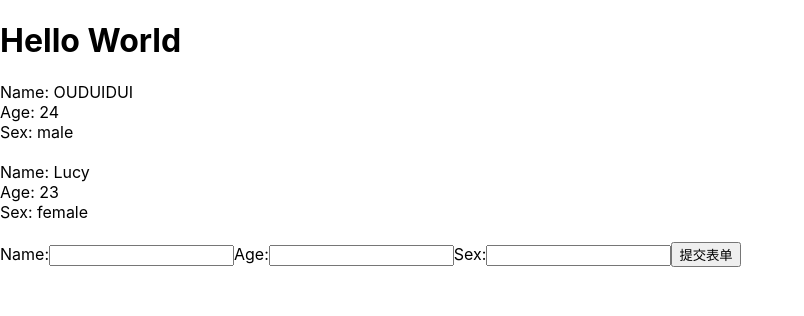
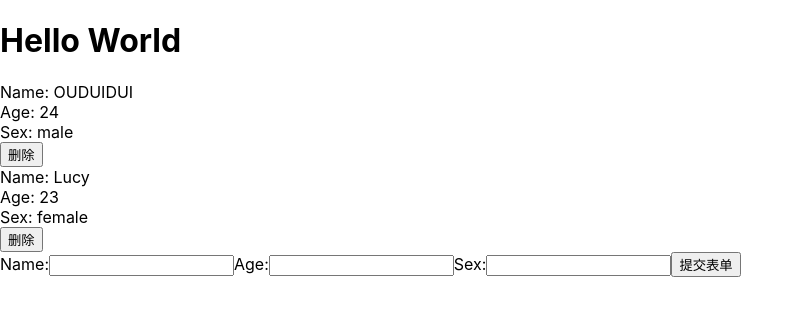
Before and after one commit to OUDUIDUI/react_redux_study, a React (Create React App) app: page / in a window 1280 px wide. Shown: the top 316 px of the page, without its empty margins (0-804 px from the left). Built offline with nearby package versions, Linux system fonts and the light colour scheme.

Commit message:
lesson10_more

```diff
--- a/src/App.js
+++ b/src/App.js
@@ -9,9 +9,19 @@ class App extends Component{
             {id: 2, name: 'Lucy', age: '23', sex: 'female'}
         ]
     };
+    // 增加
     addContact = (contact) => {
-        contact.id = this.state.contactForm.length + 1;
+        contact.id = Math.ceil(Math.random()*10000);
         let contactForm = [...this.state.contactForm,contact];
+        this.setState({
+            contactForm:contactForm
+        })
+    }
+    // 删除
+    deleteContact = (id) => {
+        const contactForm = this.state.contactForm.filter(contact => {
+            return contact.id !== id;
+        })
         this.setState({
             contactForm:contactForm
         })
@@ -22,7 +32,7 @@ class App extends Component{
                 <header className="App-header">
                     <h1>Hello World</h1>
                 </header>
-                <Contact list={this.state.contactForm} />
+                <Contact list={this.state.contactForm} deleteContact={this.deleteContact} />
                 <AddContact addContact={this.addContact}/>
             </div>
         );
--- a/src/Contact.js
+++ b/src/Contact.js
@@ -1,13 +1,13 @@
 const Contact = (props) => {
     // 获取列表
-    const {list} = props;
+    const {list, deleteContact} = props;
     const newList = list.map(contact => {
         return (
             <div className="ContactFrom" key={contact.id}>
                 <div>Name: { contact.name }</div>
                 <div>Age: { contact.age }</div>
                 <div>Sex: { contact.sex }</div>
-                <br/>
+                <button onClick={() => deleteContact(contact.id)}>删除</button>
             </div>
         )
     })
```
Also changed, not shown: 2 other files (tests, documents, lock files or other folders).
